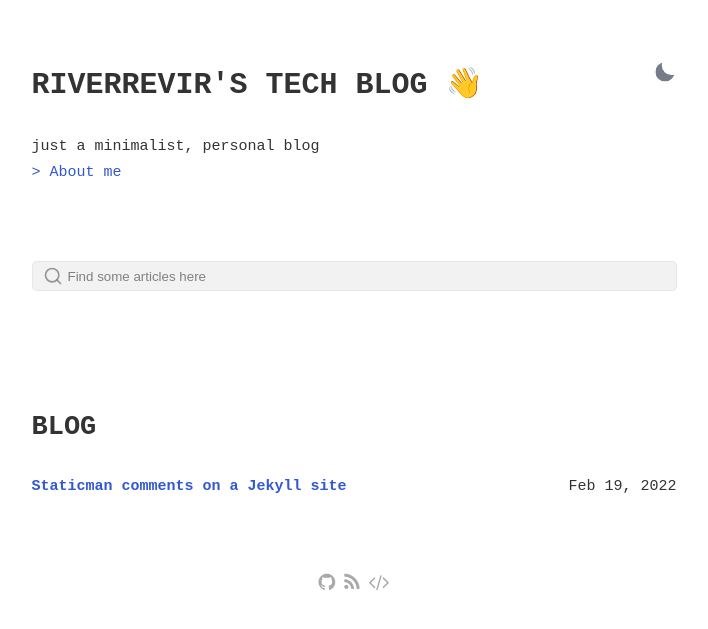
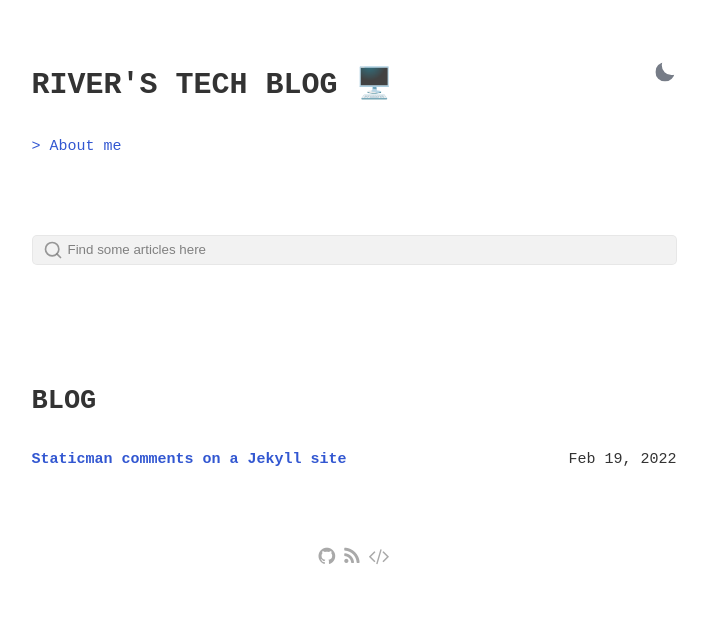
Before and after one commit to riverrevir/riverrevir.github.io, a Jekyll site: the page built from index.html, in a window 1280 px wide. Shown: the top 629 px of the page, without its empty margins (286-994 px from the left). Built offline with Jekyll 4.4.1, drawn with Linux system fonts in a browser that asks for light colours; some web fonts are replaced.

Commit message:
blog setting updated

```diff
--- a/_config.yml
+++ b/_config.yml
@@ -1,17 +1,13 @@
 site: riverrevir
 title: river.dev
-greetings: riverrevir's tech blog 👋
-description: >-
-  just a minimalist, personal blog
-lang: en-US
+greetings: river's tech blog 🖥️
+lang: en-Us
 timezone:  Europe/Rome
 repo: https://github.com/riverrevir # site repo [optional]
 data-theme: dark # default theme "dark" | "light"
-discus-identifier: riverrevir # replace with your disqus shortname
 
 author:
   name: riverrevir
-  bio: just a minimalist, personal blog
   userpicture:
   username: riverrevir
   github: riverrevir
@@ -19,7 +15,7 @@ author:
   email: dgdev@naver.com # email adress
 
 # Font Settings
-googlewebfonts: family=Lora:ital@0;1:wght@400;700&family=Source+Code+Pro:ital,wght@0,200;0,300;0,400;0,600;0,700;0,900;1,300;1,400;1,500;1,600;1,700;1,900
+googlewebfonts: family=Nanum+Gothic+Coding:wght@400;700
 
 # URL settings
 url: "https://riverrevir.github.io" # Domain Name of host. [username].github.io for github pages
```
